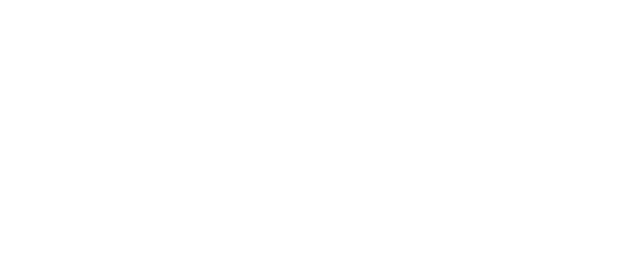
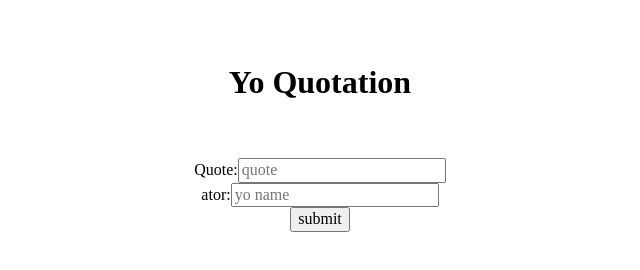
Before and after one commit to sarkispeha/js18, a plain HTML site: page index.html in a window 1280 px wide. Shown: the whole page, without its empty margins (320-960 px from the left). Drawn offline with nearby package versions, Linux system fonts and the light colour scheme.

Commit message:
quote and author creates DOM elements

```diff
--- a/index.html
+++ b/index.html
@@ -2,11 +2,42 @@
 <html lang="en">
 <head>
   <meta charset="utf-8">
-  <title>JS18</title>
+  <title>JS18 Quotation</title>
   <link rel="stylesheet" type="text/css" href="http://cdnjs.cloudflare.com/ajax/libs/normalize/3.0.1/normalize.min.css">
   <link rel="stylesheet" type="text/css" href="main.css">
 </head>
 <body>
+
+<div class="main-block">
+
+<div class="title">
+	<H1>Yo Quotation</H1>
+</div>
+
+	<form class="main-input-form">
+
+		<div class="quotation-text">
+			Quote:<input type="text" placeholder="quote" name="quote">
+		</div>
+
+		<div class="author-text">
+			ator:<input type="text" placeholder="yo name" name="author">
+		</div>
+
+		<div>
+			<button class='user-submit' type="submit">submit</button>
+		</div>
+
+	</form>
+
+<div class="quotation-area">
+
+</div>
+
+
+
+
+</div>
 
 	<script src="http://cdnjs.cloudflare.com/ajax/libs/jquery/2.0.3/jquery.min.js"></script>
 	<script src="main.js"></script>
--- a/main.css
+++ b/main.css
@@ -0,0 +1,20 @@
+.main-block {
+	width: 90%;
+	margin: 5% 5%;
+
+}
+
+.title {
+	width: 90%;
+	height: 10%;
+	margin: 5%;
+}
+
+.title h1{
+	width: 100%;
+	text-align: center;
+}
+
+.main-input-form {
+	text-align: center;
+}
--- a/main.js
+++ b/main.js
@@ -1,3 +1,16 @@
 $(document).on('ready', function() {
 
+
+$(document).on('click', '.user-submit', function(e) {
+	e.preventDefault();
+	var author = $('input[name="author"').val();
+	var quote = $('input[name="quote"').val();
+	console.log(author);
+	console.log(quote);
+	$('.quotation-area').append('<p>' + author + '</p><p>' + quote + '</p>');
+	$('input[name="author"').val('');
+	$('input[name="quote"').val('');
+
 });
+
+});
```
Also changed, not shown: 1 other file.
